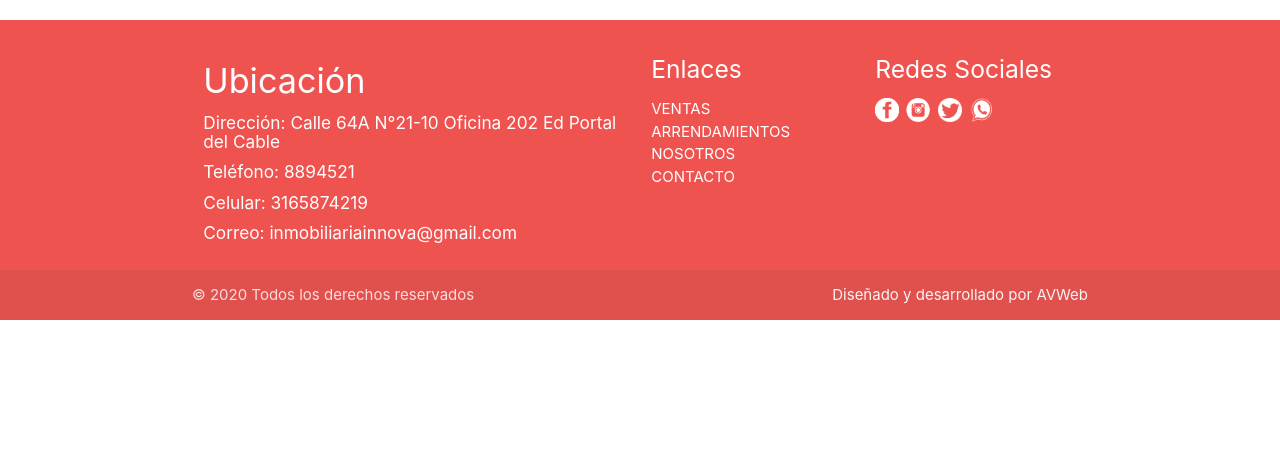
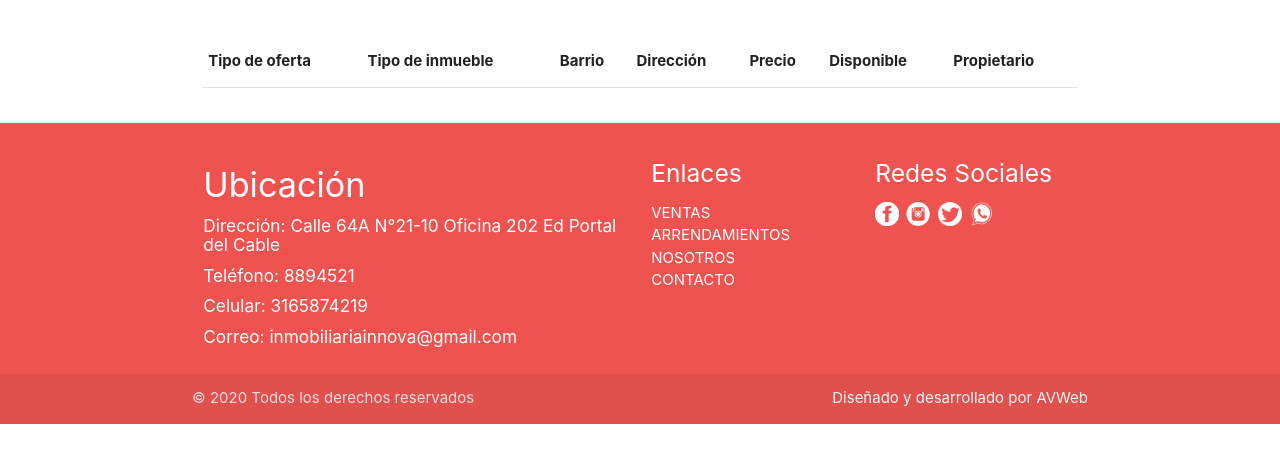
Before and after one commit to Vanne280/Proyecto-Inmobiliaria, a Django app: template templates/cliente/mis_inmuebles.html in a window 1280 px wide. Shown: the part 224-687 px from the top of the page. Run offline with Django 3.2, Linux system fonts and the light colour scheme; the template is opened without the code that fills it: most values are stand-ins (such as "Sample title", 1, 10 or a date in 2020); lists and menus that the app fills with data are empty; some libraries are stand-ins or nearby versions.

Commit message:
Mis inmuebles en clientes
Se muestran las propiedas ofertadas de los clientes que son arrendatarios

```diff
--- a/inmobiliaria/urls.py
+++ b/inmobiliaria/urls.py
@@ -51,7 +51,7 @@ urlpatterns = [
     path('asesor/inmuebles/', views.GestionList.as_view(), name='listado'),
 
     # Ruta de la página mis inmuebles
-    path('cliente/mis_inmuebles/', views.mis_inmuebles, name='mis_inmuebles'),
+    path('cliente/mis_inmuebles/', views.MisinmueblesList.as_view(), name='mis_inmuebles'),
 
     path('asesor/mis_citas/', views.ContactoList.as_view(), name='mis_citas'),
 
--- a/templates/asesor/gestion_inmueble.html
+++ b/templates/asesor/gestion_inmueble.html
@@ -16,12 +16,14 @@
         <div class="input-field col s12">
           <i class="material-icons prefix">account_circle</i>
           <select id="usuario" name="usuario" multiple>
-            <option value="" disabled selected>Seleccione uno o varios usuarios</option>
+            <option value="" disabled selected>Seleccione uno o varios Clientes</option>
               {% for d in usuario %}
+                {% if d.perfil.IDRol.nombre == "Cliente" %}
                 <option value="{{ d.id }}">{{ d.first_name }} {{ d.last_name }}</option>
+                {% endif %}
               {% endfor %}
           </select>
-          <label for="usuario">Usuario(s)</label>
+          <label for="usuario">Cliente(s)</label>
         </div>
 
         <div class="input-field col s12">
--- a/templates/cliente/mis_inmuebles.html
+++ b/templates/cliente/mis_inmuebles.html
@@ -8,6 +8,51 @@
 
 <h2 class="header center black-text text-lighten-3">Mis Inmuebles</h2>
 
+<div class="section">
+  <div class="row">
+    <div class="col s12">
+      <table class="responsive-table">
+        <thead>
+          <tr>
+            <th>Tipo de oferta</th>
+            <th>Tipo de inmueble</th>
+            <th>Barrio</th>
+            <th>Dirección</th>
+            <th>Precio</th>
+            <th>Disponible</th>
+            <th>Propietario</th>
+          </tr>
+        </thead>
+        <tbody>
+          {% for data in inmuebles %}
+            {% for u in data.usuario.all %}
+              {% if u.id == user.id %}
+                <tr>
+                  {% for i in data.inmueble.all %}
+                    <td>{{ i.IDTipo_de_oferta.nombre }}</td>
+                    <td>{{ i.IDTipo_de_inmueble.nombre }}</td>
+                    <td>{{ i.IDBarrio.nombre }}</td>
+                    <td>{{ i.direccion }}</td>
+                    <td>{{ i.precio }}</td>
 
+                    {% if i.disponible == True %}
+                      <td>SI</td>
+                    {% else %}
+                      <td>NO</td>
+                    {% endif %}
+
+                  {% endfor %}
+                  {% for u in data.usuario.all %}
+                    <td>{{ u.first_name }} {{ u.last_name }}</td>
+                  {% endfor %}
+                </tr>
+                {% endif %}
+              {% endfor %}
+            {% endfor %}
+        </tbody>
+      </table>
+    </div>
+  </div>
+</div>
 
 {% endblock %}
```
Also changed, not shown: inmueble/views.py (+18 -15 lines), usuario/models.py (+8 -4 lines).
